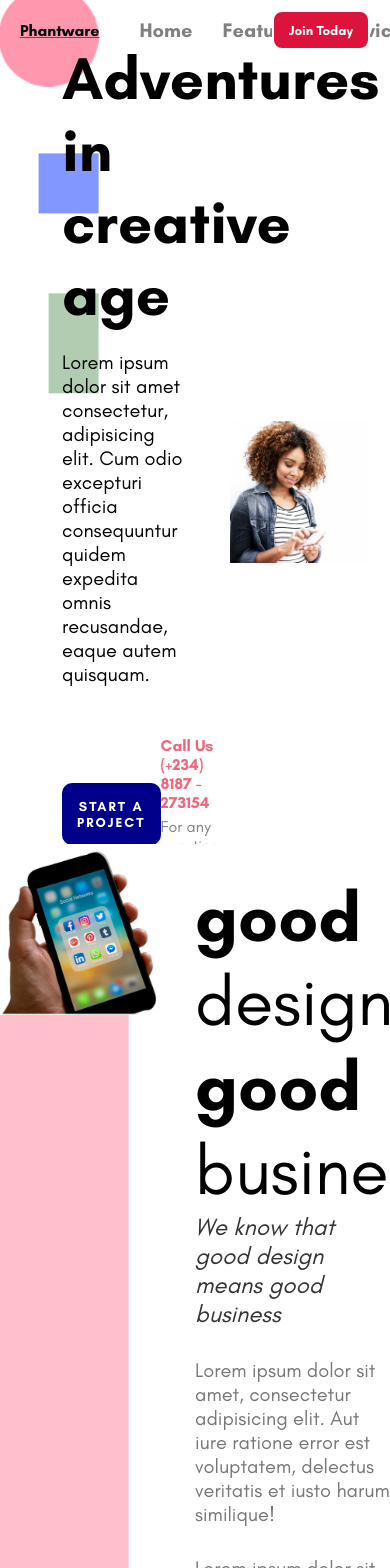
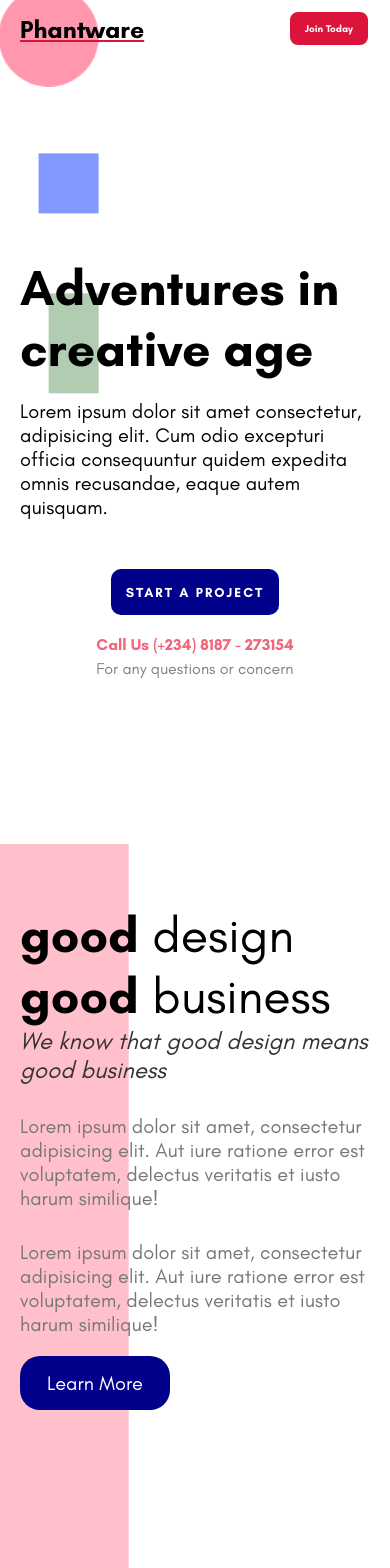
Before and after one commit to phantware/react-website, a React (Create React App) app: page / in a window 390 px wide. Shown: the top 1568 px of the page. Built offline with nearby package versions, Linux system fonts and the light colour scheme.

Commit message:
Features component responsiveness implemented

```diff
--- a/src/components/Features.jsx
+++ b/src/components/Features.jsx
@@ -5,9 +5,16 @@
 
 const Container = styled.div`
   display: flex;
+  @media only screen and (max-width: 480px) {
+    flex-direction: column;
+    padding: 30px 20px;
+  }
 `
 const Left = styled.div`
   width: 50%;
+  @media only screen and (max-width: 480px) {
+    display: none;
+  }
 `
 const Image = styled.img`
   width: 80%;
@@ -19,9 +26,15 @@
   flex-direction: column;
   justify-content: center;
   margin-top: 30px;
+  @media only screen and (max-width: 480px) {
+    width: 100%;
+  }
 `
 const Title = styled.span`
   font-size: 70px;
+  @media only screen and (max-width: 480px) {
+    font-size: 50px;
+  }
 `
 const SubTitle = styled.span`
   font-size: 24px;
--- a/src/components/Intro.jsx
+++ b/src/components/Intro.jsx
@@ -7,6 +7,9 @@
   height: calc(100vh - 50px);
   display: flex;
   padding: 20px;
+  @media only screen and (max-width: 480px) {
+    flex-direction: column;
+  }
 `
 
 const Left = styled.div`
@@ -15,10 +18,18 @@
   flex-direction: column;
   align-items: center;
   justify-content: center;
+  @media only screen and (max-width: 480px) {
+    width: 100%;
+    height: 100%;
+  }
 `
 const Title = styled.h1`
   width: 60%;
   font-size: 60px;
+  @media only screen and (max-width: 480px) {
+    width: 100%;
+    font-size: 50px;
+  }
 `
 const Info = styled.div`
   width: 60%;
@@ -26,6 +37,10 @@
   display: flex;
   align-items: center;
   justify-content: space-between;
+  @media only screen and (max-width: 480px) {
+    width: 100%;
+    flex-direction: column;
+  }
 `
 const Button = styled.button`
   padding: 15px;
@@ -36,6 +51,9 @@
   border: none;
   letter-spacing: 2px;
   cursor: pointer;
+  @media only screen and (max-width: 480px) {
+    margin-bottom: 20px;
+  }
 `
 
 const Contact = styled.div`
@@ -59,10 +77,16 @@
   width: 60%;
   margin-top: 20px;
   font-size: 20px;
+  @media only screen and (max-width: 480px) {
+    width: 100%;
+  }
 `
 
 const Right = styled.div`
   width: 40%;
+  @media only screen and (max-width: 480px) {
+    display: none;
+  }
 `
 const Intro = () => {
   return (
--- a/src/components/Navbar.jsx
+++ b/src/components/Navbar.jsx
@@ -16,19 +16,25 @@
   align-items: center;
   justify-content: space-between;
 `
-const Right = styled.div``
 
 const Logo = styled.div`
   font-weight: bold;
   text-decoration: underline crimson;
+  font-size: 50px;
+  @media only screen and (max-width: 480px) {
+    font-size: 25px;
+  }
 `
 const Menu = styled.ul`
   display: flex;
   list-style: none;
+  @media only screen and (max-width: 480px) {
+    display: none;
+  }
 `
 const MenuItem = styled.li`
   margin-right: 30px;
-  font-size: 20px;
+  font-size: 2 0px;
   font-weight: bold;
   color: gray;
 `
@@ -38,8 +44,12 @@
   background-color: crimson;
   color: white;
   font-weight: bold;
+  font-size: 20px;
   border-radius: 10px;
   cursor: pointer;
+  @media only screen and (max-width: 480px) {
+    font-size: 10px;
+  }
 `
 
 const Navbar = () => {
```
